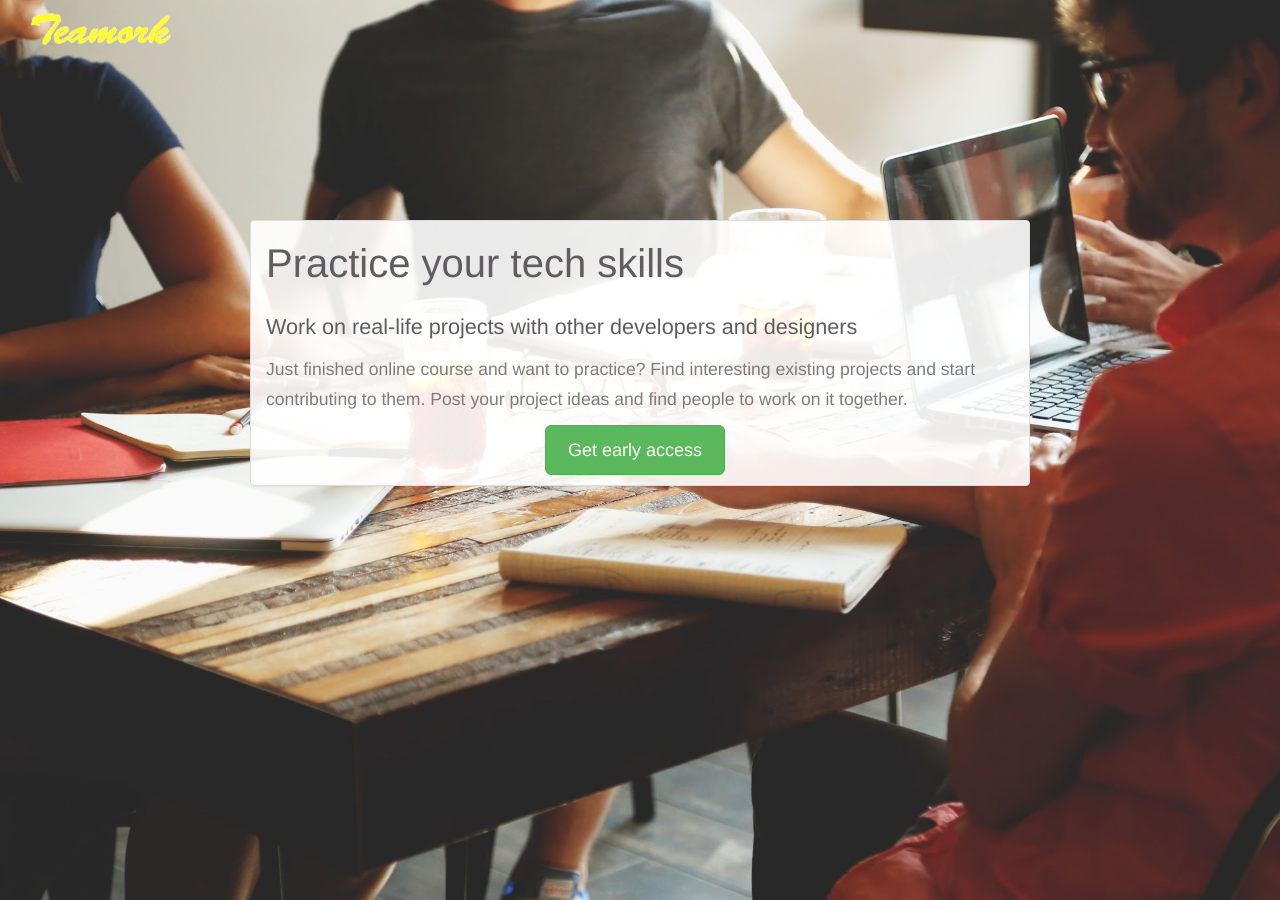
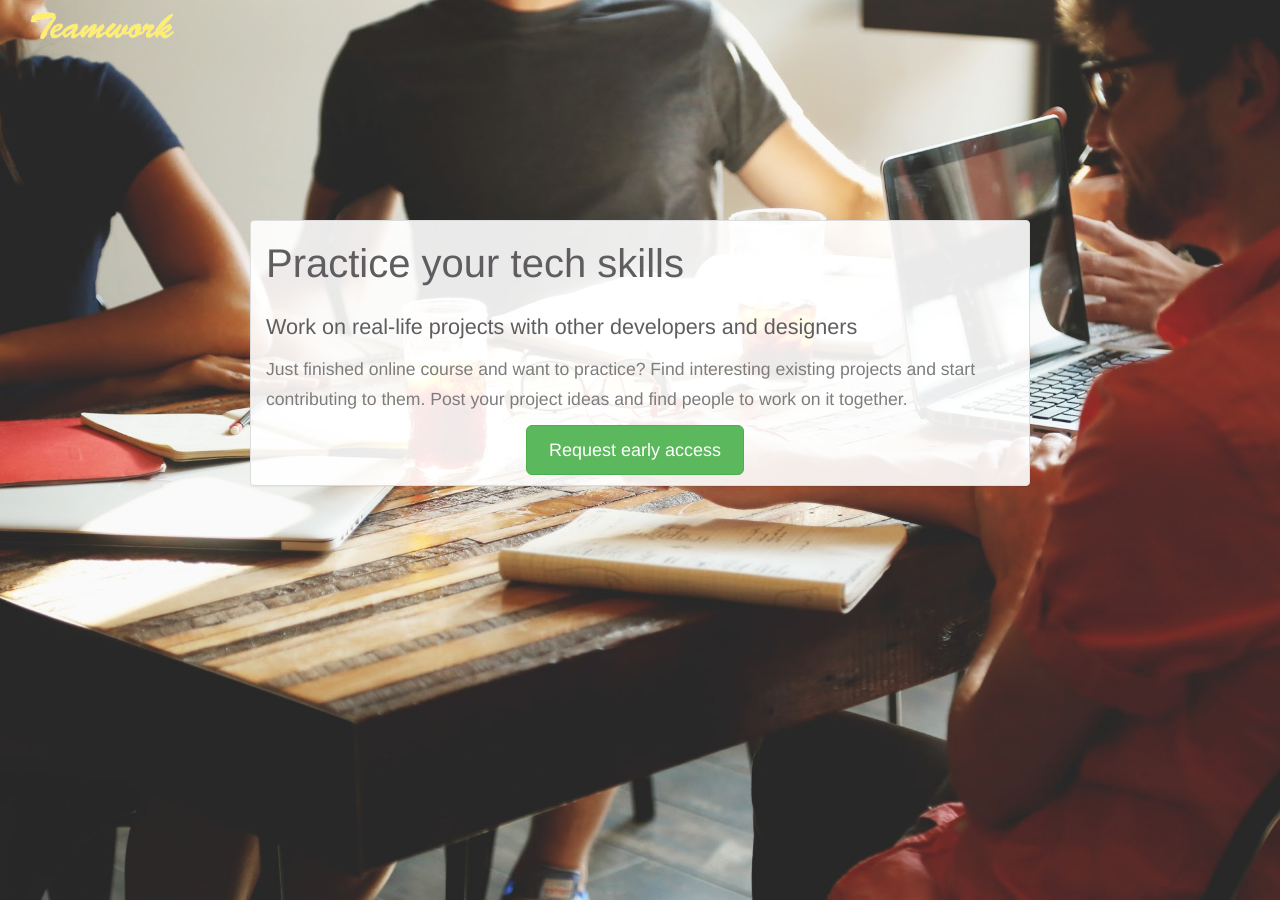
Before and after one commit to pyankoff/tryteamwork, a Jekyll site: the page built from index.html, in a window 1280 px wide. Built offline with Jekyll 4.4.1, drawn with Linux system fonts in a browser that asks for light colours; some of the changed lines change nothing that is shown.

Commit message:
fix logo

```diff
--- a/index.html
+++ b/index.html
@@ -14,7 +14,7 @@ layout: default
               <p>Just finished online course and want to practice? Find interesting existing projects and start contributing to them. Post your project ideas and find people to work on it together.</p>
               <p class="text-center">
                 <a class="btn btn-success btn-lg" href="
-https://tryteamwork.wufoo.com/forms/teamwork/">Get early access</a>
+https://tryteamwork.wufoo.com/forms/z1005t4g18qzi0h/">Request early access</a>
               </p>
         </div> <!-- //main content -->
       </div> <!-- //row -->
```
Also changed, not shown: img/main-logo.png.
